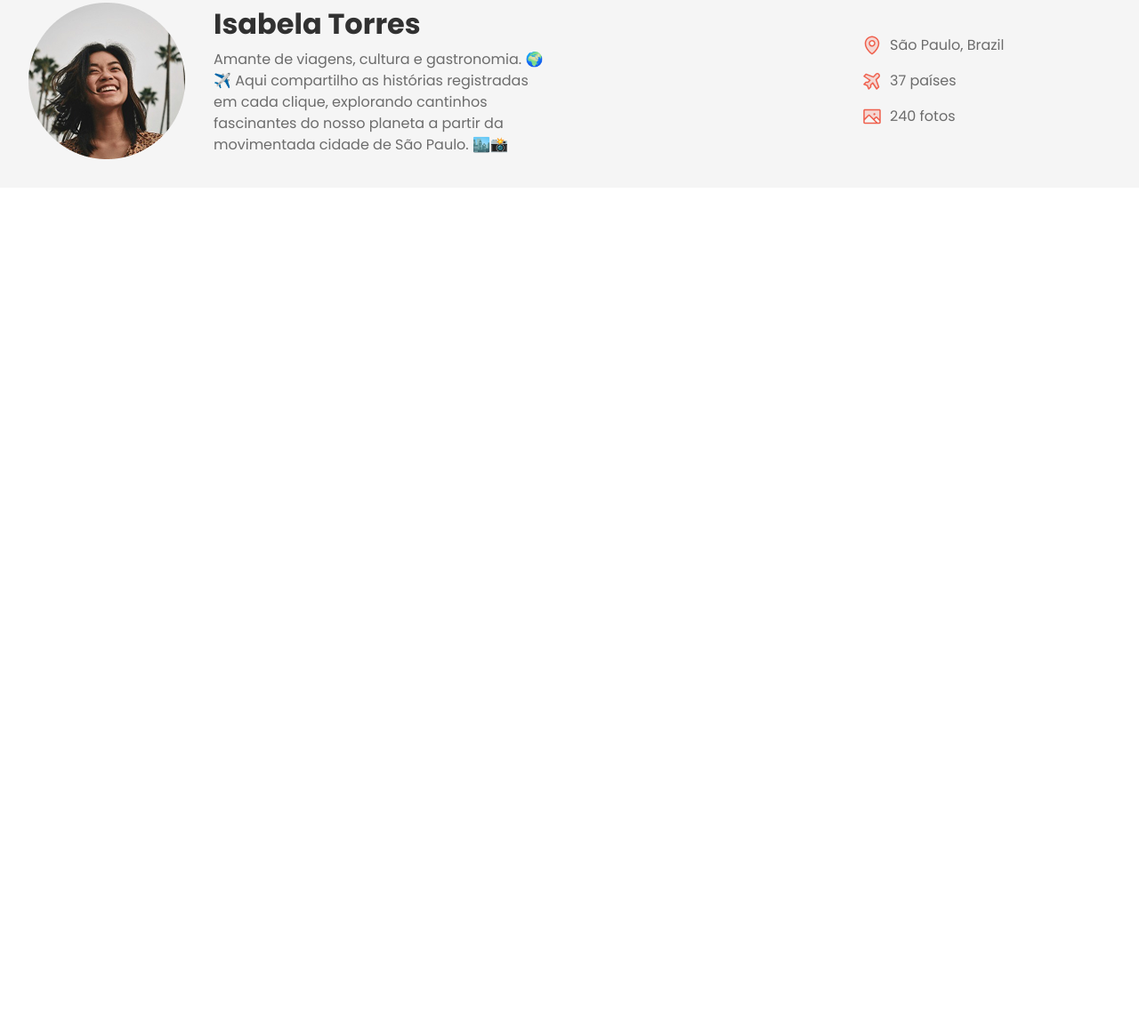
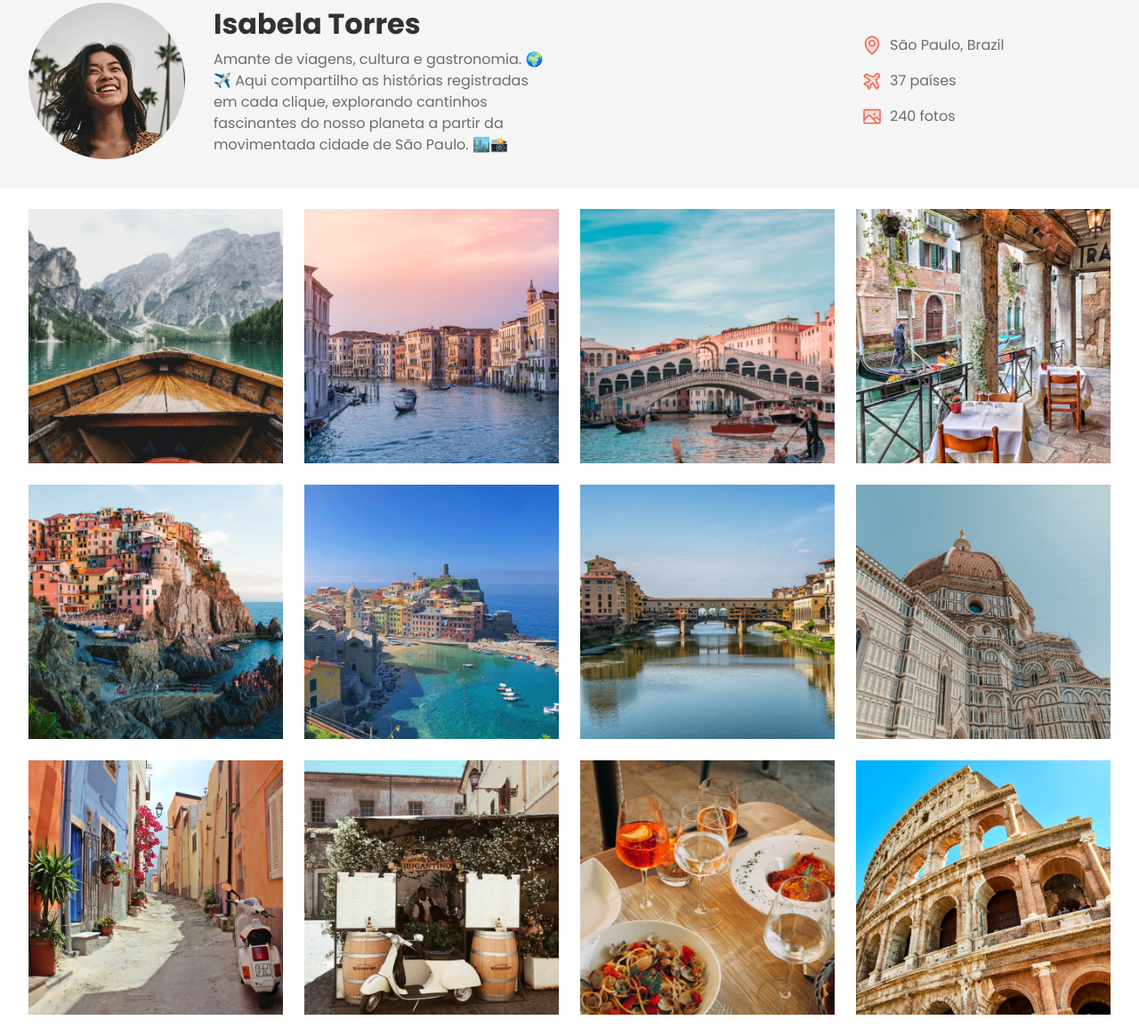
Before and after one commit to BrunoGustavo92/Travelgram-Resp, a plain HTML site: page index.html in a window 1280 px wide. Shown: the part 116-1281 px from the top of the page at 89% size. Before the commit the page ends 800 px from the top, so only its background shows below. Drawn offline with Linux system fonts and the light colour scheme.

Commit message:
Seção main

```diff
--- a/index.html
+++ b/index.html
@@ -67,7 +67,24 @@
         </ul>
       </div>
     </header>
+
   </div>
+  <main class="container py-base even-columns">
+
+      <img src="assets/images/Image 01.png" alt="...">
+      <img src="assets/images/Image 02.png" alt="...">
+      <img src="assets/images/Image 03.png" alt="...">
+      <img src="assets/images/Image 04.png" alt="...">
+      <img src="assets/images/Image 05.png" alt="...">
+      <img src="assets/images/Image 06.png" alt="...">
+      <img src="assets/images/Image 07.png" alt="...">
+      <img src="assets/images/Image 08.png" alt="...">
+      <img src="assets/images/Image 09.png" alt="...">
+      <img src="assets/images/Image 10.png" alt="...">
+      <img src="assets/images/Image 11.png" alt="...">
+      <img src="assets/images/Image 12.png" alt="...">
+
+  </main>
 
 
 </body>
--- a/styles/header.css
+++ b/styles/header.css
@@ -14,6 +14,8 @@
 #info {
   width: 17.5rem;
   margin-top: 2rem;
+  display: flex;
+  flex-direction: column;
   gap: 1rem;
 }
 
--- a/styles/index.css
+++ b/styles/index.css
@@ -2,3 +2,4 @@
 @import url(utility.css);
 @import url(nav.css);
 @import url(header.css);
+@import url(main.css);
--- /dev/null
+++ b/styles/main.css
@@ -0,0 +1,21 @@
+main {
+  gap: 16px;
+}
+
+main img {
+  max-width: 343px;
+}
+
+@media (width >= 80em) {
+  main {
+    --py-base: 1.5rem;
+    gap: 1.5rem;
+  }
+
+
+  main img {
+    width: 17.875rem;
+    height: 17.875rem;
+  }
+
+}
--- a/styles/utility.css
+++ b/styles/utility.css
@@ -26,7 +26,6 @@
 
 .even-columns {
   display: grid;
-  gap: 1rem;
 }
 
 .flex {
@@ -55,8 +54,7 @@
   }
 
   .even-columns {
-    grid-auto-flow: column;
-    grid-auto-columns: 1fr;
+    grid-template-columns: 1fr 1fr 1fr 1fr;
   }
 
   nav {
```
